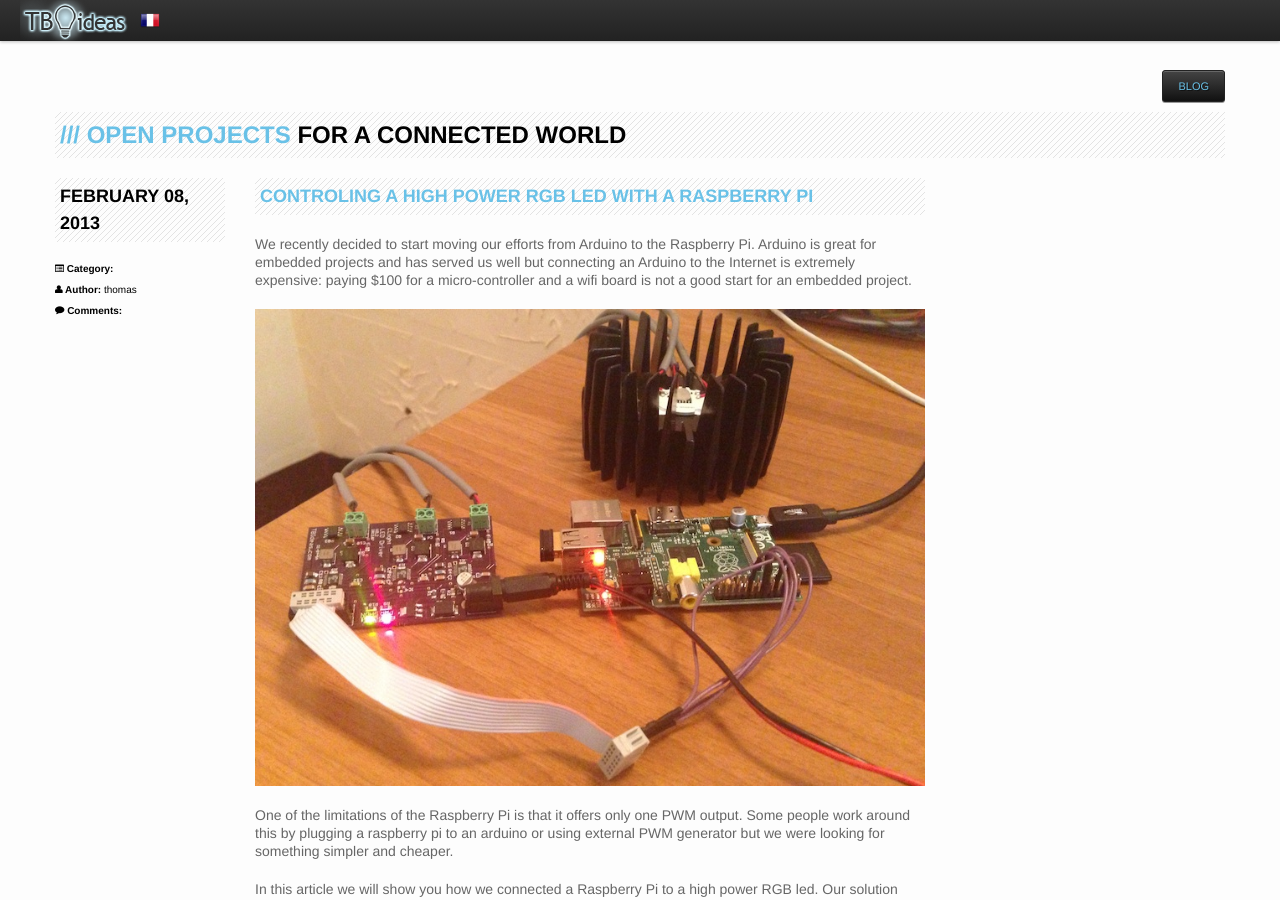
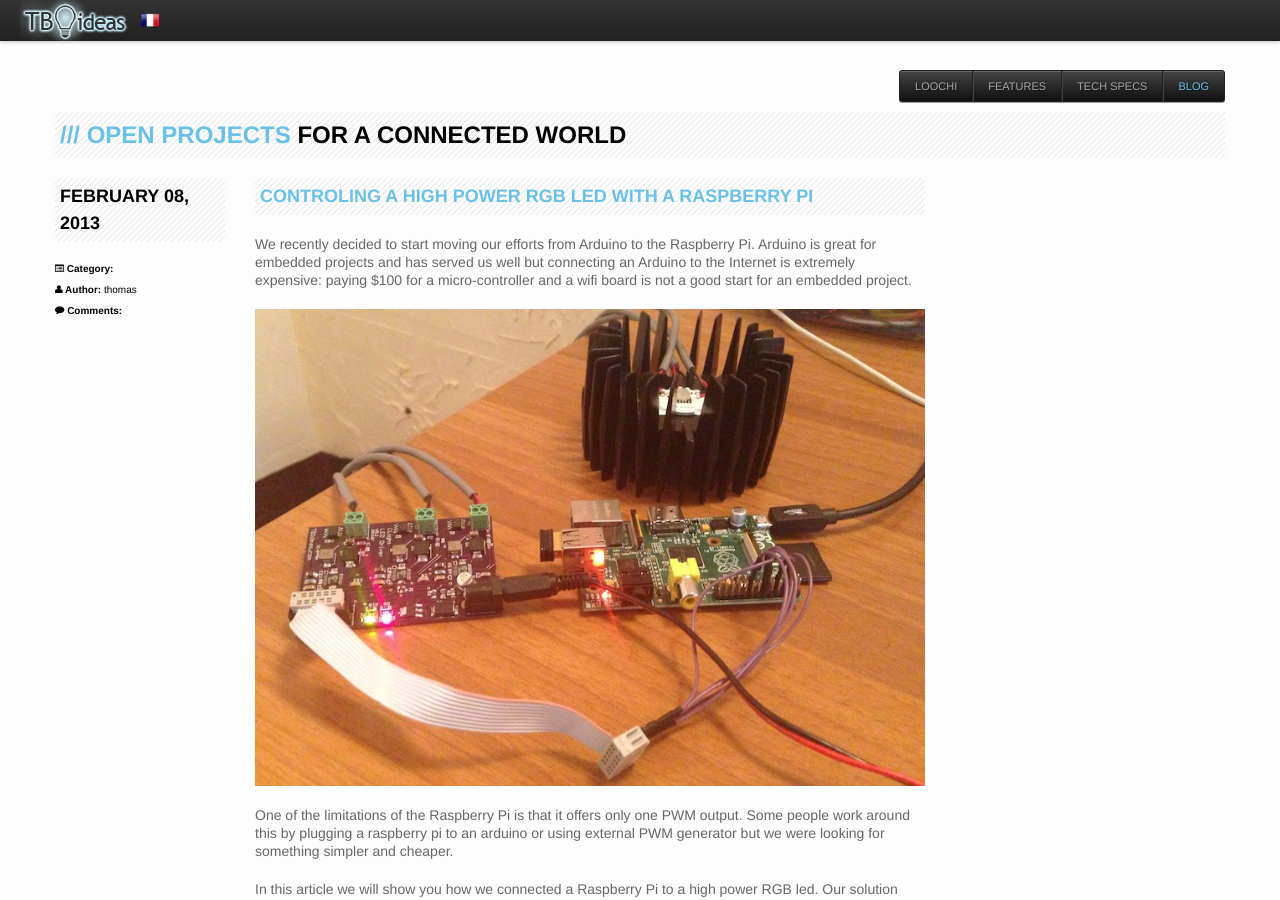
Before and after one commit to tbideas/tbideas.github.com, a Jekyll site: the page built from blog/index.html, in a window 1280 px wide and 900 px high. Built offline with Jekyll 4.4.1, drawn with Linux system fonts in a browser that asks for light colours; nearby versions of some CDN libraries; library files that are not in the unit come from our copies; comment, search, counter and statistics services are not loaded.

Commit message:
Display the 'en' navbar if no language set for a page

```diff
--- a/_includes/top.html
+++ b/_includes/top.html
@@ -101,7 +101,7 @@
 					  {% for weight in (1..10) %}
 					    {% for node in site.pages %}
 						    {% if node.navtitle != null and node.navweight == weight %}
-						      {% if node.lang == null or node.lang == page.lang %}
+						      {% if node.lang == null or node.lang == page.lang or (page.lang == null and node.lang == 'en') %}
 						      <li {% if node.url == page.url %}class="active"{% endif %}>
 						        <a href='{{ node.url }}'>
 						          <span {% if node.navcolored %}class="colored"{% endif %}>{{ node.navtitle }}</span>
```
